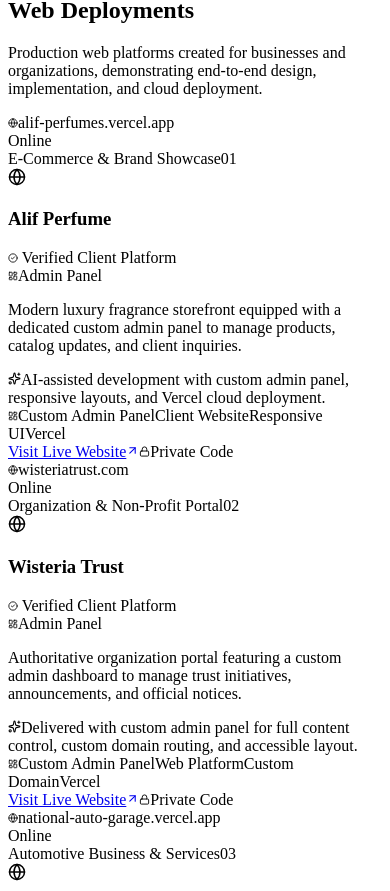
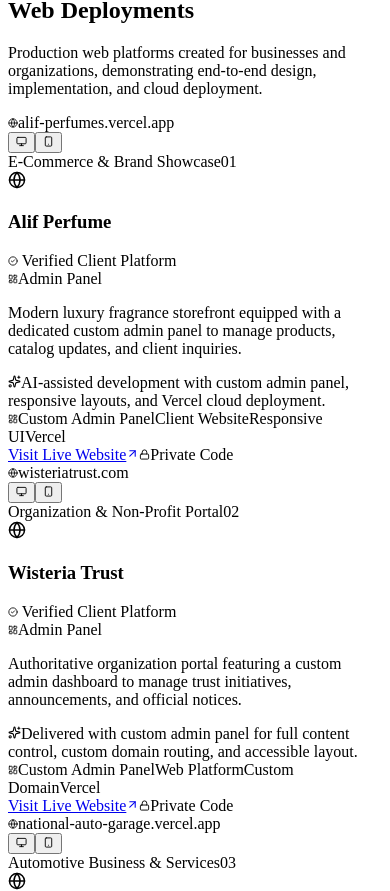
Before and after one commit to maazpathan07/portfolio, a React (Vite) app: page / in a window 390 px wide. Shown: the part 6656-7547 px from the top of the page. Built offline with nearby package versions, Linux system fonts and the light colour scheme; the HTML template or start-up script is replaced by a standard one.

Commit message:
feat: add interactive device mockup switcher (desktop vs mobile iPhone frame) on project cards

```diff
--- a/src/components/ui/ProjectCard.tsx
+++ b/src/components/ui/ProjectCard.tsx
@@ -1,5 +1,16 @@
-import React from 'react';
-import { Globe, Lock, Sparkles, CheckCircle2, ArrowUpRight, LayoutDashboard } from 'lucide-react';
+import React, { useState } from 'react';
+import {
+  Globe,
+  Lock,
+  Sparkles,
+  CheckCircle2,
+  ArrowUpRight,
+  LayoutDashboard,
+  Monitor,
+  Smartphone,
+  Wifi,
+  Battery,
+} from 'lucide-react';
 import type { ProjectItem } from '../../types';
 
 interface ProjectCardProps {
@@ -8,41 +19,77 @@
 }
 
 export const ProjectCard: React.FC<ProjectCardProps> = ({ project, index }) => {
+  const [deviceView, setDeviceView] = useState<'desktop' | 'mobile'>('desktop');
+
   return (
     <div className="group relative flex flex-col rounded-2xl bg-[#12121B]/95 border border-white/[0.08] hover:border-[#8B5CF6]/50 transition-all duration-400 overflow-hidden shadow-xl hover:shadow-[0_12px_32px_-8px_rgba(139,92,246,0.22)] hover:-translate-y-1">
       {/* =========================================================================
-          1. Compact Browser Header Bar
+          1. Interactive Device Frame Header & Switcher
       ========================================================================= */}
       <div className="bg-[#0D0D14] border-b border-white/[0.06] px-3.5 py-2 flex items-center justify-between">
-        {/* Traffic Lights */}
+        {/* Left: Traffic Lights (Desktop) or iOS Dynamic Island Dot (Mobile) */}
+        {deviceView === 'desktop' ? (
           <div className="flex items-center gap-1.5" aria-hidden="true">
             <span className="w-2 h-2 rounded-full bg-rose-500/80" />
             <span className="w-2 h-2 rounded-full bg-amber-500/80" />
             <span className="w-2 h-2 rounded-full bg-emerald-500/80" />
           </div>
+        ) : (
+          <div className="flex items-center gap-1.5 text-[10px] font-mono text-[#A1A1AA]">
+            <span className="font-bold text-[#F5F5F7]">9:41</span>
+            <span className="w-1.5 h-1.5 rounded-full bg-emerald-400 animate-pulse" />
+          </div>
+        )}
 
-        {/* Live URL Pill */}
-        <div className="flex items-center gap-1.5 px-2.5 py-0.5 rounded-full bg-[#161622] border border-white/[0.06] text-[10px] font-mono text-[#A1A1AA] max-w-[170px] truncate">
+        {/* Center: Live URL Pill */}
+        <div className="flex items-center gap-1.5 px-2.5 py-0.5 rounded-full bg-[#161622] border border-white/[0.06] text-[10px] font-mono text-[#A1A1AA] max-w-[140px] sm:max-w-[160px] truncate">
           <Globe size={10} className="text-[#8B5CF6] shrink-0" />
           <span className="truncate">{project.liveUrl.replace('https://', '')}</span>
         </div>
 
-        {/* Online Status */}
-        <div className="flex items-center gap-1 text-[10px] font-mono text-emerald-400">
-          <span className="w-1.5 h-1.5 rounded-full bg-emerald-400 animate-pulse" />
-          <span className="hidden sm:inline">Online</span>
+        {/* Right: Interactive Desktop ↔ Mobile Device Switcher */}
+        <div className="flex items-center gap-1 p-0.5 rounded-lg bg-[#171724] border border-white/[0.08] shadow-inner">
+          <button
+            onClick={() => setDeviceView('desktop')}
+            title="Desktop View Mockup"
+            aria-label={`Switch to desktop view for ${project.title}`}
+            aria-pressed={deviceView === 'desktop'}
+            className={`p-1 rounded-md transition-all ${
+              deviceView === 'desktop'
+                ? 'bg-[#8B5CF6] text-white shadow-[0_0_8px_rgba(139,92,246,0.6)]'
+                : 'text-[#71717A] hover:text-[#F5F5F7]'
+            }`}
+          >
+            <Monitor size={11} />
+          </button>
+          <button
+            onClick={() => setDeviceView('mobile')}
+            title="Mobile iPhone Mockup"
+            aria-label={`Switch to mobile iPhone view for ${project.title}`}
+            aria-pressed={deviceView === 'mobile'}
+            className={`p-1 rounded-md transition-all ${
+              deviceView === 'mobile'
+                ? 'bg-[#8B5CF6] text-white shadow-[0_0_8px_rgba(139,92,246,0.6)]'
+                : 'text-[#71717A] hover:text-[#F5F5F7]'
+            }`}
+          >
+            <Smartphone size={11} />
+          </button>
         </div>
       </div>
 
       {/* =========================================================================
-          2. Compact Visual Banner with Admin Badge
+          2. Morphing Visual Banner (Desktop Window ↔ Mobile iPhone Frame)
       ========================================================================= */}
       <div
-        className={`relative w-full h-28 sm:h-32 bg-gradient-to-br ${project.previewGradient} flex flex-col justify-between p-3.5 sm:p-4 overflow-hidden`}
+        className={`relative w-full h-28 sm:h-32 bg-gradient-to-br ${project.previewGradient} flex flex-col justify-between p-3.5 sm:p-4 overflow-hidden transition-all duration-300`}
       >
         {/* Grid pattern overlay */}
         <div className="absolute inset-0 bg-[radial-gradient(#ffffff08_1px,transparent_1px)] [background-size:14px_14px] pointer-events-none" />
 
+        {deviceView === 'desktop' ? (
+          /* Desktop View Content */
+          <>
             {/* Top Badges Row */}
             <div className="relative z-10 flex items-center justify-between w-full">
               <span className="text-[10px] font-mono px-2 py-0.5 rounded-md bg-[#0D0D14]/80 border border-white/10 text-[#A78BFA]">
@@ -77,6 +124,51 @@
                 </div>
               )}
             </div>
+          </>
+        ) : (
+          /* Mobile iPhone Frame Mockup Content */
+          <div className="relative z-10 flex flex-col justify-between h-full w-full">
+            {/* iPhone Top Notch / Dynamic Island & Status Icons */}
+            <div className="flex items-center justify-between w-full">
+              <div className="flex items-center gap-1 text-[9px] font-mono text-white/70">
+                <Wifi size={10} className="text-white/80" />
+                <span>5G</span>
+              </div>
+
+              {/* Dynamic Island Capsule */}
+              <div className="flex items-center justify-center gap-1.5 px-3 py-0.5 rounded-full bg-black/90 border border-white/10 shadow-sm">
+                <span className="w-1.5 h-1.5 rounded-full bg-[#8B5CF6] animate-pulse" />
+                <span className="text-[9px] font-mono text-[#DDD6FE] font-medium">Responsive</span>
+              </div>
+
+              <div className="flex items-center gap-1 text-[9px] font-mono text-white/70">
+                <span>100%</span>
+                <Battery size={11} className="text-emerald-400" />
+              </div>
+            </div>
+
+            {/* Mobile View Center Preview */}
+            <div className="flex items-center justify-between p-2 rounded-xl bg-[#09090E]/90 border border-[#8B5CF6]/30 shadow-inner">
+              <div className="flex items-center gap-2">
+                <div className="w-6 h-6 rounded-lg bg-[#8B5CF6]/20 flex items-center justify-center text-[#C4B5FD]">
+                  <Smartphone size={12} />
+                </div>
+                <div>
+                  <span className="text-xs font-bold text-white block leading-none">
+                    {project.title}
+                  </span>
+                  <span className="text-[9px] font-mono text-emerald-400 leading-none">
+                    100% Mobile Optimized
+                  </span>
+                </div>
+              </div>
+
+              <span className="text-[9px] font-mono px-1.5 py-0.5 rounded bg-white/[0.06] text-[#A78BFA]">
+                Touch UI
+              </span>
+            </div>
+          </div>
+        )}
       </div>
 
       {/* =========================================================================
```
Lines whose indentation alone changed are shown as unchanged.
